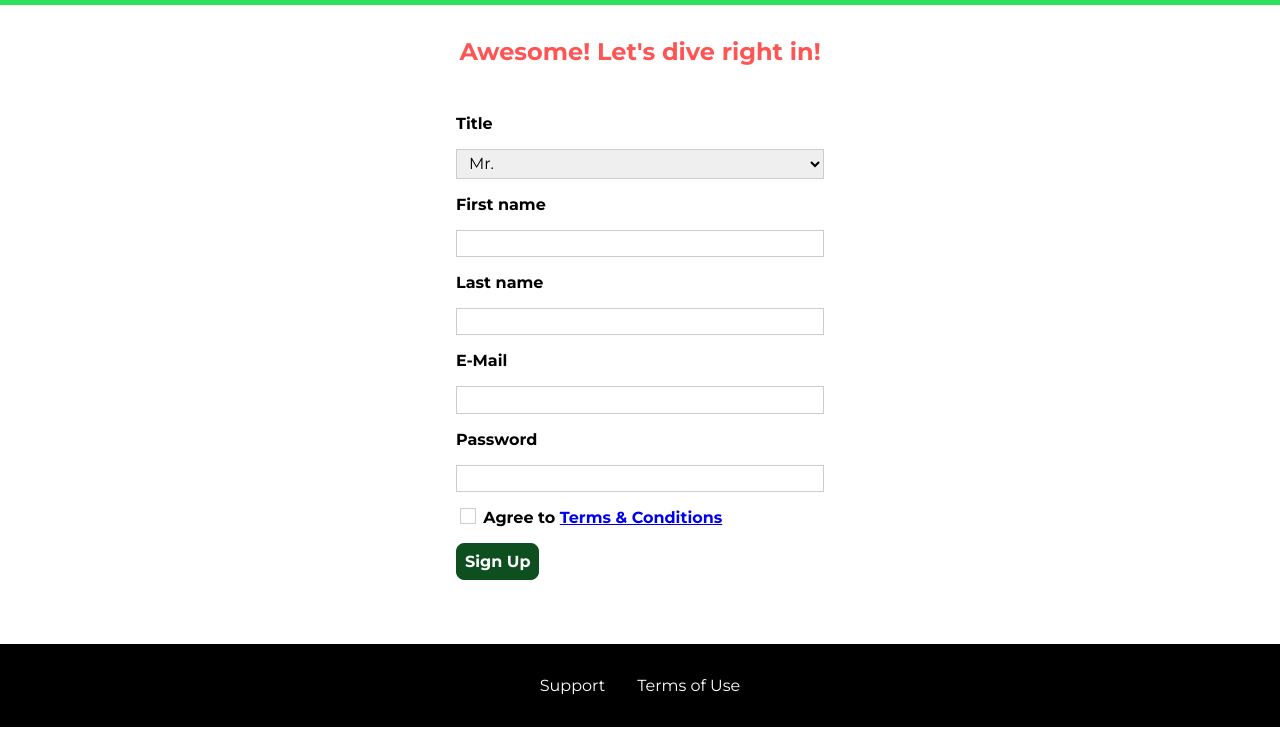
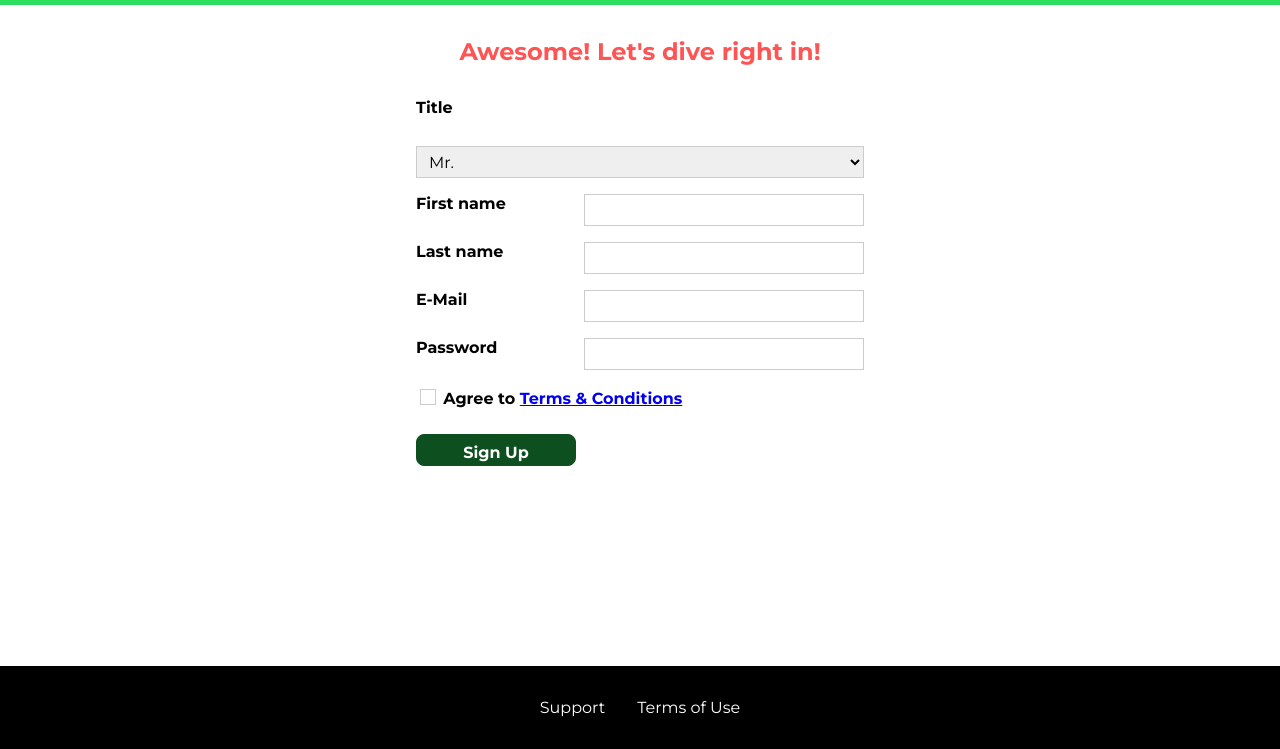
Before and after one commit to bigal2331/cssguide, a plain HTML site: page start-hosting/index.html in a window 1280 px wide. Shown: the part 51-800 px from the top of the page. Drawn offline with Linux system fonts and the light colour scheme.

Commit message:
added additional styles

```diff
--- a/customers/customers.css
+++ b/customers/customers.css
@@ -10,11 +10,14 @@ main {
   width: 100%;
   max-width: 40rem;
   box-shadow: 3px 3px 5px 3px rgba(0, 0, 0, 0.3);
+  transform: skewX(20deg);
+  overflow: hidden;
 }
 
 .testimonial__image {
-  width: 100%;
+  width: 60%;
   vertical-align: top;
+  transform: skewX(-20deg) scale(1.4);
 }
 
 .testimonial__info {
--- a/shared.css
+++ b/shared.css
@@ -6,13 +6,26 @@
   box-sizing: border-box;
 }
 
+html {
+  height: 100%;
+}
+
 body {
   font-family: "Montserrat", sans-serif;
   margin: 0;
+  display: grid;
+  grid-template-rows: 3.5rem auto fit-content(8rem);
+  grid-template-areas:
+    "header"
+    "main"
+    "footer";
+
+  height: 100%;
 }
 main {
-  min-height: calc(100vh- 2.75rem - 8rem);
-  margin-top: 3.5rem;
+  /* min-height: calc(100vh- 2.75rem - 8rem); */
+  /* margin-top: 3.5rem; */
+  grid-area: main;
 }
 .backdrop {
   position: fixed;
@@ -167,6 +180,7 @@ main {
   background: black;
   padding: 2rem;
   margin-top: 3rem;
+  grid-area: footer;
 }
 /* old code */
 /* .main-footer__links {
--- a/start-hosting/index.html
+++ b/start-hosting/index.html
@@ -67,10 +67,12 @@
             <input type="email" id="email">
             <label for="password">Password</label>
             <input type="password" id="password">
-            <input type="checkbox" id="agree-terms">
-            <label for="agree-terms">Agree to
-                <a href="#">Terms &amp; Conditions</a>
-            </label>
+            <div class="signup-form__checkbox">
+                <input type="checkbox" id="agree-terms">
+                <label for="agree-terms">Agree to
+                    <a href="#">Terms &amp; Conditions</a>
+                </label>
+            </div>
             <button type="submit" class="button">Sign Up</button>
         </form>
     </main>
--- a/start-hosting/start-hosting.css
+++ b/start-hosting/start-hosting.css
@@ -9,6 +9,9 @@ main {
 }
 .signup-form {
   padding: 1rem;
+  display: grid;
+  grid-auto-rows: 2rem;
+  grid-row-gap: 0.5rem;
 }
 .signup-form label {
   font-weight: bold;
@@ -17,7 +20,6 @@ main {
 .signup-form input,
 .signup-form select {
   display: block;
-  margin-top: 1rem;
   width: 100%;
 }
 
@@ -65,12 +67,19 @@ main {
 
 .signup-form button[type="submit"] {
   display: block;
-  margin-top: 1rem;
 }
 
 @media (min-width: 40rem) {
   .signup-form {
     margin: auto;
-    width: 25rem;
+    width: 30rem;
+    grid-template-columns: 10rem auto;
+    grid-gap: 1rem 0.5rem;
+  }
+  .signup-form__checkbox {
+    grid-column: span 2;
+  }
+  .signup-form select {
+    grid-column: span 2;
   }
 }
```
Also changed, not shown: packages/packages.css (+6 -1 lines).
